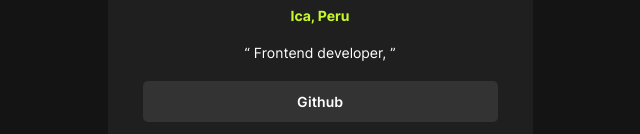
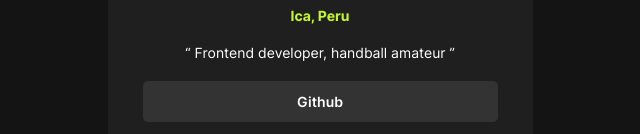
Before and after one commit to Efelipa/social-profile, a plain HTML site: page index.html in a window 1280 px wide. Shown: the part 388-522 px from the top of the page, without its empty margins (320-960 px from the left). Drawn offline with Linux system fonts and the light colour scheme.

Commit message:
Position edited

```diff
--- a/index.html
+++ b/index.html
@@ -22,7 +22,7 @@
             Ica, Peru
           </p>
           <q class="position">
-            Frontend developer,
+            Frontend developer, handball amateur
           </q>
         </div>
       </header>
```
